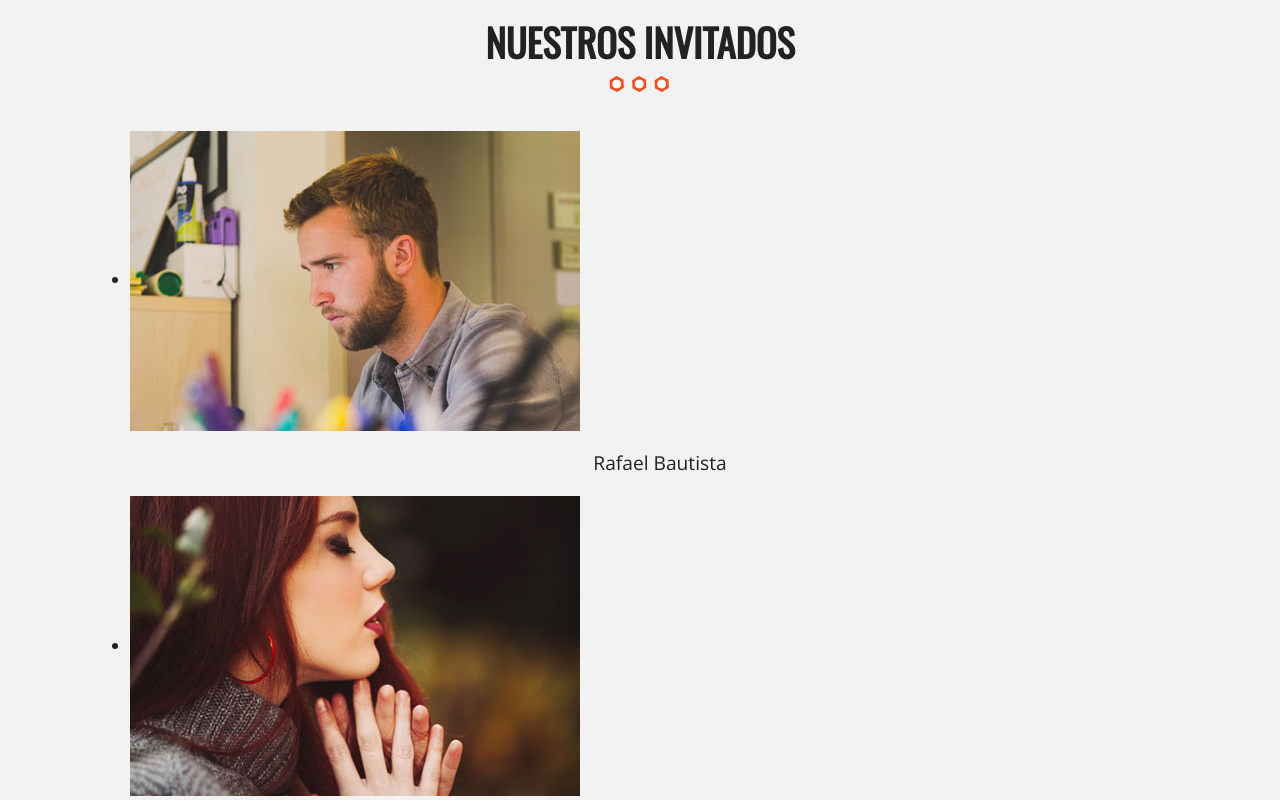
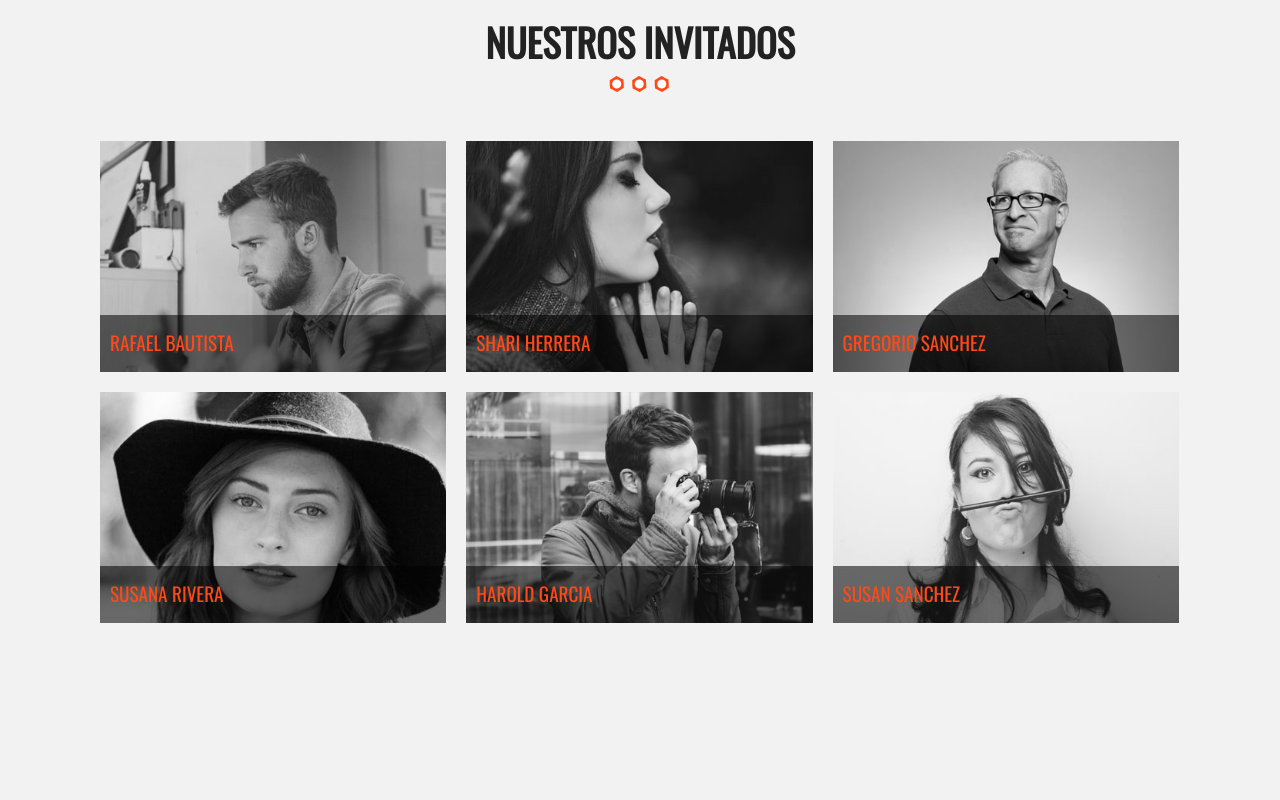
Before and after one commit to LeonardoHOjeda/Consultorio, a plain HTML site: page index.html in a window 1280 px wide. Shown: the part 2300-3100 px from the top of the page. After the commit the page ends 2963 px from the top, so only its background shows below. Drawn offline with nearby package versions, Linux system fonts and the light colour scheme.

Commit message:
Parte de ponentes terminada

```diff
--- a/css/main.css
+++ b/css/main.css
@@ -173,6 +173,12 @@
         margin-top: 20px;
         display: inline-block;
         transition: all .3s ease;
+    }
+
+    ul {
+        list-style: none;
+        margin: 0;
+        padding: 0;
     }
 
     .button:hover {
@@ -444,6 +450,61 @@
         margin-bottom: 20px;
         font-size: 20px;
     }
+    /** Invitados **/
+
+    ul.lista-invitados li {
+        padding: 10px;
+        float: left;
+    }
+
+    @media only screen and (min-width: 480px) {
+        ul.lista-invitados li {
+            width: 50%;
+        }
+    }
+
+    @media only screen and (min-width: 768px) {
+        ul.lista-invitados li {
+            width: 33.3%;
+        }
+    }
+
+    div.invitado {
+        position: relative;
+        overflow: hidden;
+    }
+
+    div.invitado img {
+        max-width: 100%;
+        filter: gray;
+        -webkit-filter: grayscale(1);
+        -webkit-transition: all .5s ease-in-out;
+    }
+
+    div.invitado:hover img {
+        -webkit-filter: grayscale(0);
+        -webkit-transform: scale(1.1);
+    }
+
+    div.invitado p {
+        position: absolute;
+        bottom: 0;
+        left: 0;
+        padding: 15px 10px;
+        margin: 0;
+        background-color: rgba(0, 0, 0, .55);
+        width: 100%;
+        text-align: left;
+        font-family: 'Oswald', sans-serif;
+        color: #fe4918;
+        text-transform: uppercase;
+        transition: all .5s ease-in-out;
+    }
+
+    div.invitado:hover p {
+        bottom: -80px;
+        opacity: 0;
+    }
     /* ==========================================================================
    Helper classes
    ========================================================================== */
```
